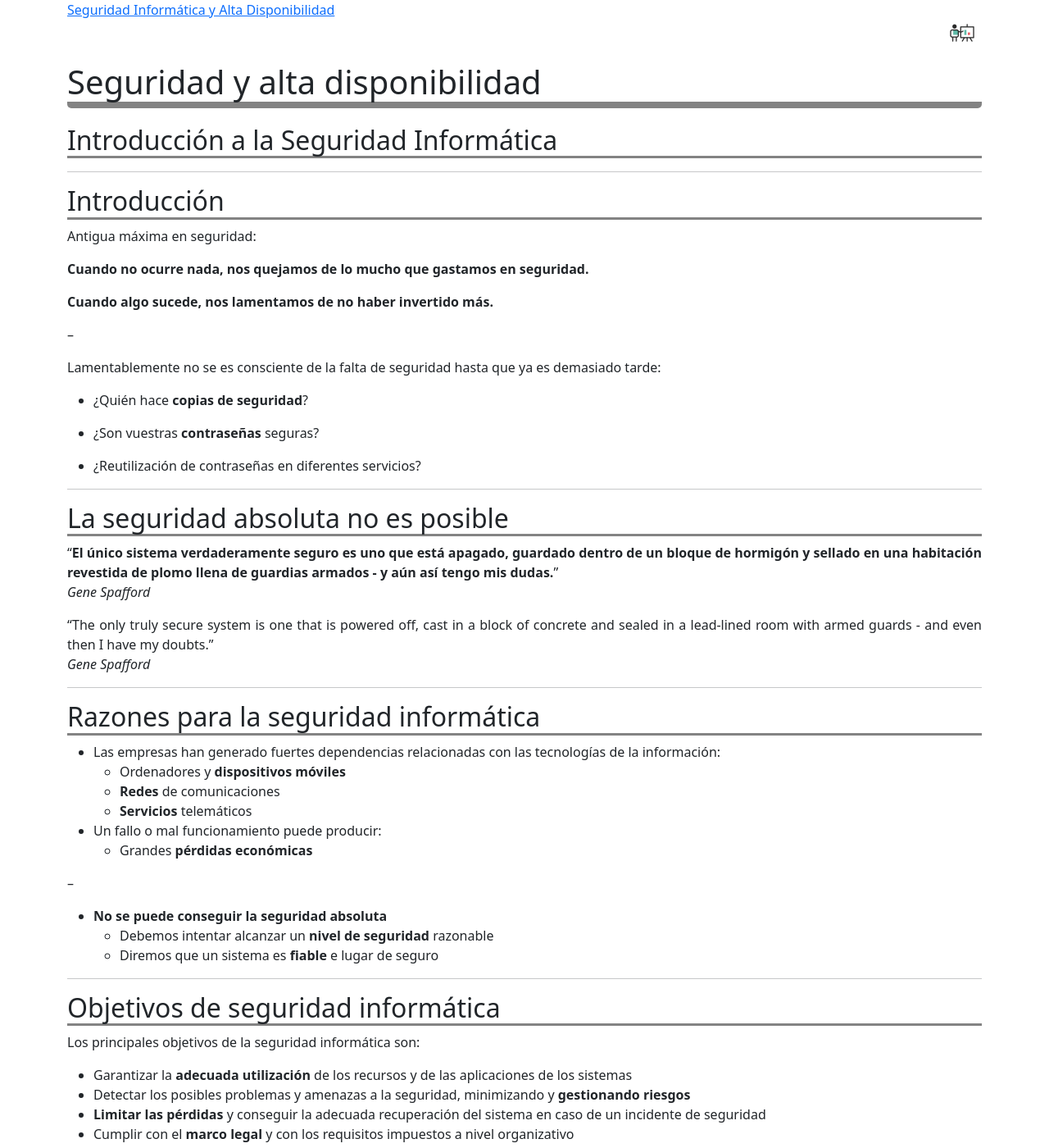
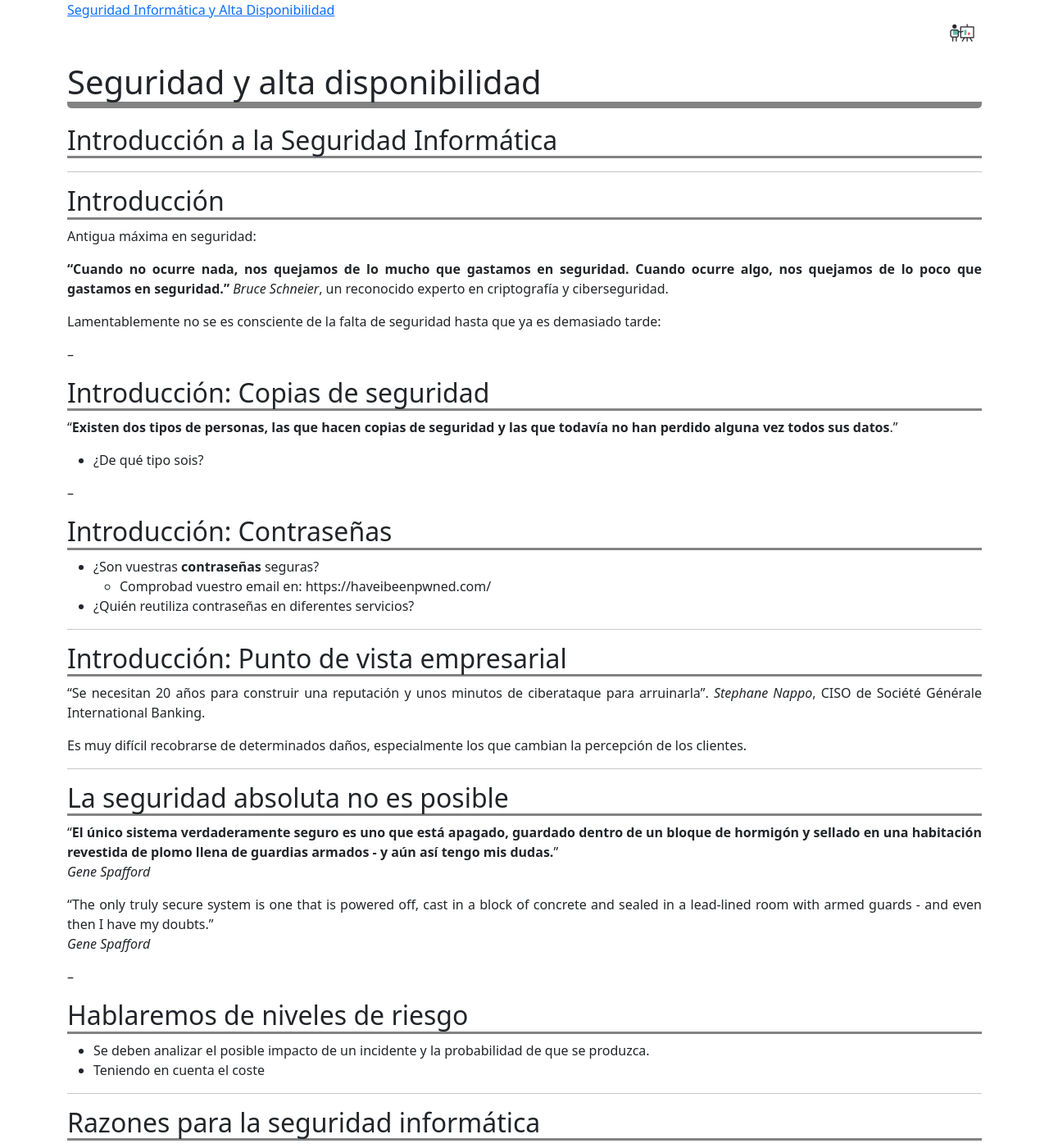
Before and after one commit to fperezIES/seguridad, a Jekyll site: the page built from UD1/slides/1.introduccion.slides.md, in a window 1280 px wide and 1400 px high. Shown: the whole window at 82% size. Built offline with Jekyll 4.4.1, drawn with Linux system fonts in a browser that asks for light colours; our own code applies the rules of GitHub Pages for plain Markdown files; formulas are drawn with MathJax 3.

Commit message:
Modificación de UD1.1

```diff
--- a/UD1/slides/1.1.introduccion.slides.md
+++ b/UD1/slides/1.introduccion.slides.md
@@ -10,25 +10,40 @@
 
 Antigua máxima en seguridad:
 
-> **Cuando no ocurre nada, nos quejamos de lo mucho que gastamos en seguridad.**
->
-> **Cuando algo sucede, nos lamentamos de no haber invertido más.**
+>**"Cuando no ocurre nada, nos quejamos de lo mucho que gastamos en seguridad. Cuando ocurre algo, nos quejamos de lo poco que gastamos en seguridad."**
+*Bruce Schneier*, un reconocido experto en criptografía y ciberseguridad.
 
-<!--
-"Existen dos tipos de personas: los que hacen copias de seguridad y los que se lamentan de no haberlas hecho"
--->
+
+
+Lamentablemente no se es consciente de la falta de seguridad hasta que ya es demasiado tarde:
 
 --
 
-Lamentablemente no se es consciente de la falta de seguridad hasta que ya es demasiado tarde:
+## Introducción: Copias de seguridad
+
+>“**Existen dos tipos de personas, las que hacen copias de seguridad y las que todavía no han perdido alguna vez todos sus datos**.”
+
+* ¿De qué tipo sois? <!-- .element: class="fragment"  fade-up -->
+
+--
+
+## Introducción: Contraseñas
+
+* ¿Son vuestras **contraseñas** seguras?
+	* Comprobad vuestro email en:  https://haveibeenpwned.com/  <!-- .element: class="fragment"  fade-up -->
+
+* ¿Quién reutiliza contraseñas en diferentes servicios? <!-- .element: class="fragment"  fade-up -->
+
+---
+
+## Introducción: Punto de vista empresarial
 
 
-* ¿Quién hace **copias de seguridad**?
+>"Se necesitan 20 años para construir una reputación y unos minutos de ciberataque para arruinarla". *Stephane Nappo*, CISO de Société Générale International Banking.
 
-* ¿Son vuestras **contraseñas** seguras?
 
-* ¿Reutilización de contraseñas en diferentes servicios?
 
+Es muy difícil recobrarse de determinados daños, especialmente los que cambian la percepción de los clientes.
 
 ---
 
@@ -37,11 +52,16 @@
 
 > "**El único sistema verdaderamente seguro es uno que está apagado, guardado dentro de un bloque de hormigón y sellado en una habitación revestida de plomo llena de guardias armados - y aún así tengo mis dudas.**"
 > *Gene Spafford*
->
->
->
+
 > "The only truly secure system is one that is powered off, cast in a block of concrete and sealed in a lead-lined room with armed guards - and even then I have my doubts.”
 > *Gene Spafford*
+
+--
+
+## Hablaremos de niveles de riesgo
+
+* Se deben analizar el posible impacto de un incidente y la probabilidad de que se produzca.
+* Teniendo en cuenta el coste
 
 ---
 
```
Also changed, not shown: UD1/1.introduccion.md (+1 -1 lines), UD1/slides/demo.slides.md (+8 -0 lines), incidentes/2020.solarwinds.md (+1 -1 lines), readme.md (+5 -0 lines), UD1/slides/1.introduccion.md (renamed from UD1/slides/1.1.introduccion.md).
